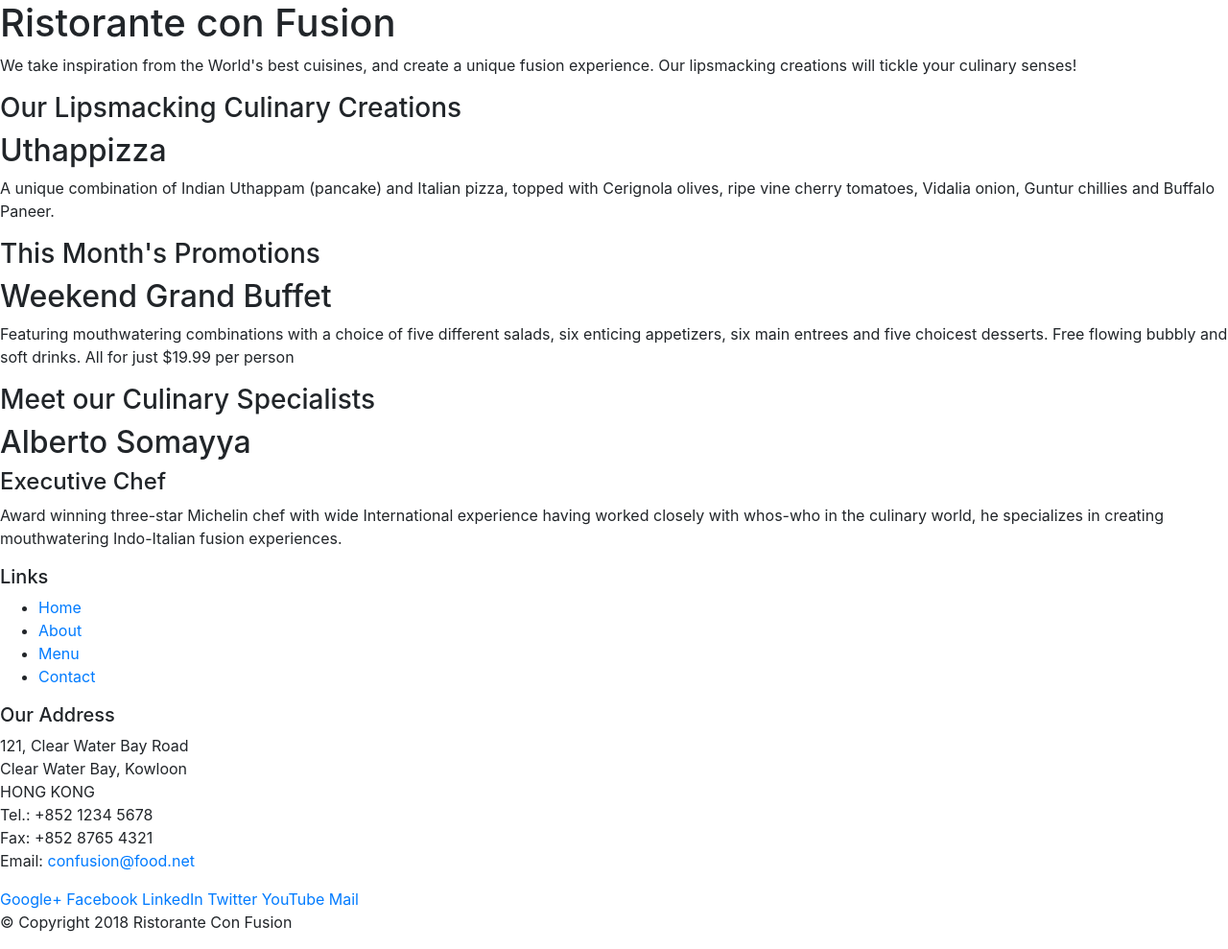
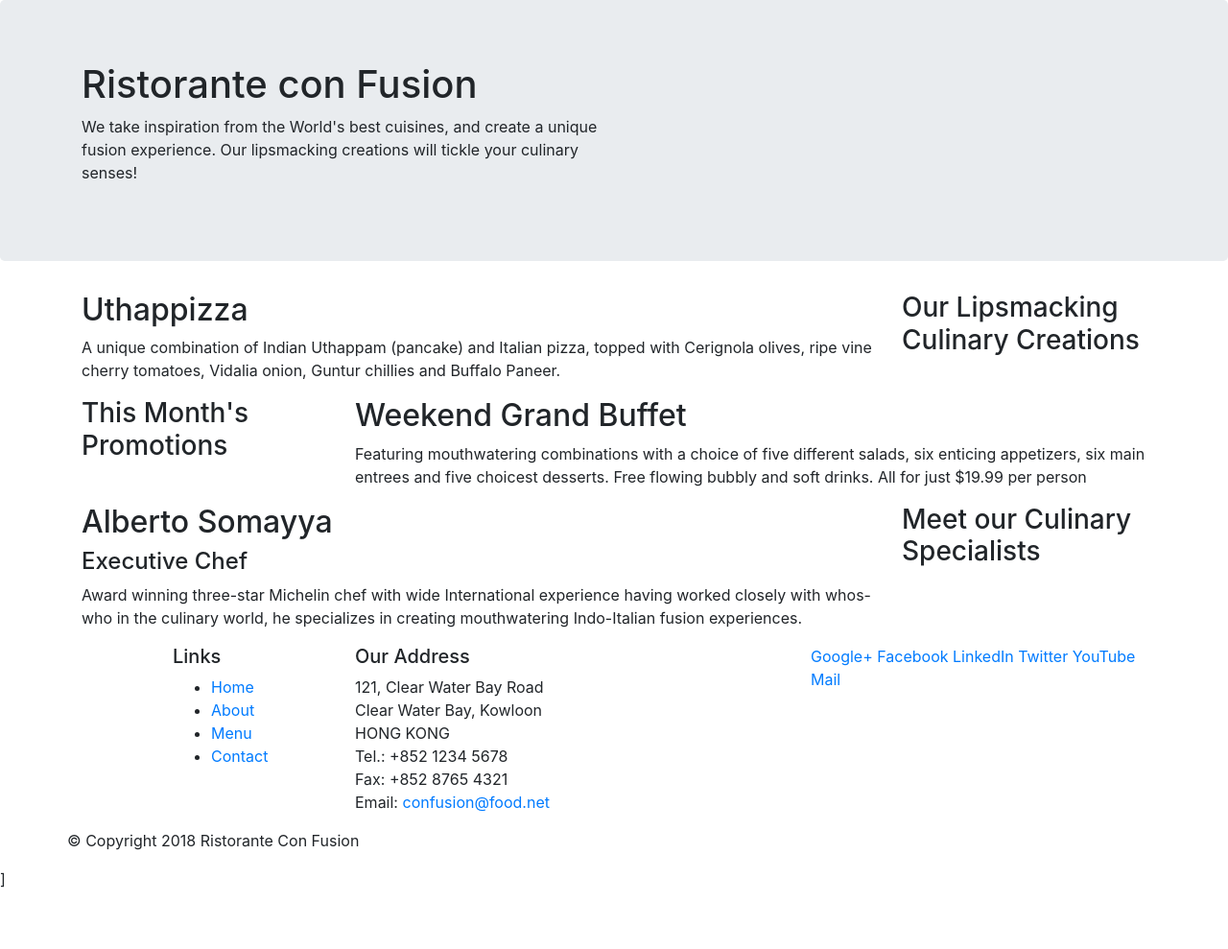
Before and after one commit to steliosgnl/conFusion, a website: page index.html in a window 1280 px wide. Shown: the whole page at 96% size. After the commit the page ends 928 px from the top, so only its background shows below. Drawn offline with nearby package versions, Linux system fonts and the light colour scheme.

Commit message:
Grids Bootstrap

```diff
--- a/index.html
+++ b/index.html
@@ -14,46 +14,46 @@
 
 <body>
 
-    <header>
-        <div>
-            <div>
-                <div>
+    <header class="jumbotron">
+        <div class="container">
+            <div class="row">
+                <div class="col-12 col-sm-6">
                     <h1>Ristorante con Fusion</h1>
                     <p>We take inspiration from the World's best cuisines, and create a unique fusion experience. Our lipsmacking creations will tickle your culinary senses!</p>
                 </div>
-                <div>
+                <div class="col-12 col-sm">
                 </div>
             </div>
         </div>
     </header>
 
-    <div>
-        <div>
-            <div>
+    <div class="container">
+        <div class="row">
+            <div class="col-12 col-sm-4 order-sm-last col-md-3">
                 <h3>Our Lipsmacking Culinary Creations</h3>
             </div>
-            <div>
+            <div class="col col-sm order-sm-first col-md">
                 <h2>Uthappizza</h2>
                 <p>A unique combination of Indian Uthappam (pancake) and Italian pizza, topped with Cerignola olives, ripe vine cherry tomatoes, Vidalia onion, Guntur chillies and Buffalo Paneer.</p>
             </div>
         </div>
 
 
-        <div>
-            <div>
+        <div class="row">
+            <div class="col-12 col-sm-4 col-md-3">
                 <h3>This Month's Promotions</h3>
             </div>
-            <div>
+            <div class="col col-sm col-md">
                 <h2>Weekend Grand Buffet</h2>
                 <p>Featuring mouthwatering combinations with a choice of five different salads, six enticing appetizers, six main entrees and five choicest desserts. Free flowing bubbly and soft drinks. All for just $19.99 per person </p>
             </div>
         </div>
 
-        <div>
-            <div>
+        <div class="row">
+            <div class="col-12 col-sm-4 order-sm-last col-md-3">
                 <h3>Meet our Culinary Specialists</h3>
             </div>
-            <div>
+            <div class="col col-sm order-sm-first col-md">
                 <h2>Alberto Somayya</h2>
                 <h4>Executive Chef</h4>
                 <p>Award winning three-star Michelin chef with wide International experience having worked closely with whos-who in the culinary world, he specializes in creating mouthwatering Indo-Italian fusion experiences. </p>
@@ -62,9 +62,9 @@
     </div>
 
     <footer>
-        <div>
-            <div>
-                <div>
+        <div class="container">
+            <div class="row">
+                <div class="col-4 offset-1 col-sm-2">
                     <h5>Links</h5>
                     <ul>
                         <li><a href="#">Home</a></li>
@@ -73,7 +73,7 @@
                         <li><a href="#">Contact</a></li>
                     </ul>
                 </div>
-                <div>
+                <div class="col-7 col-sm-5">
                     <h5>Our Address</h5>
                     <address>
 		              121, Clear Water Bay Road<br>
@@ -84,7 +84,7 @@
 		              Email: <a href="mailto:confusion@food.net">confusion@food.net</a>
 		           </address>
                 </div>
-                <div>
+                <div class="col-12 col-sm-4">
                     <div>
                         <a href="http://google.com/+">Google+</a>
                         <a href="http://www.facebook.com/profile.php?id=">Facebook</a>
@@ -95,8 +95,8 @@
                     </div>
                 </div>
            </div>
-           <div>
-                <div>
+           <div class="row">
+                <div class="col=auto">
                     <p>© Copyright 2018 Ristorante Con Fusion</p>
                 </div>
            </div>
@@ -108,4 +108,4 @@
     <script src="node_modules/bootstrap/dist/js/bootstrap.min.js"></script>
 </body>
 
-</html>
+</html>]
```
